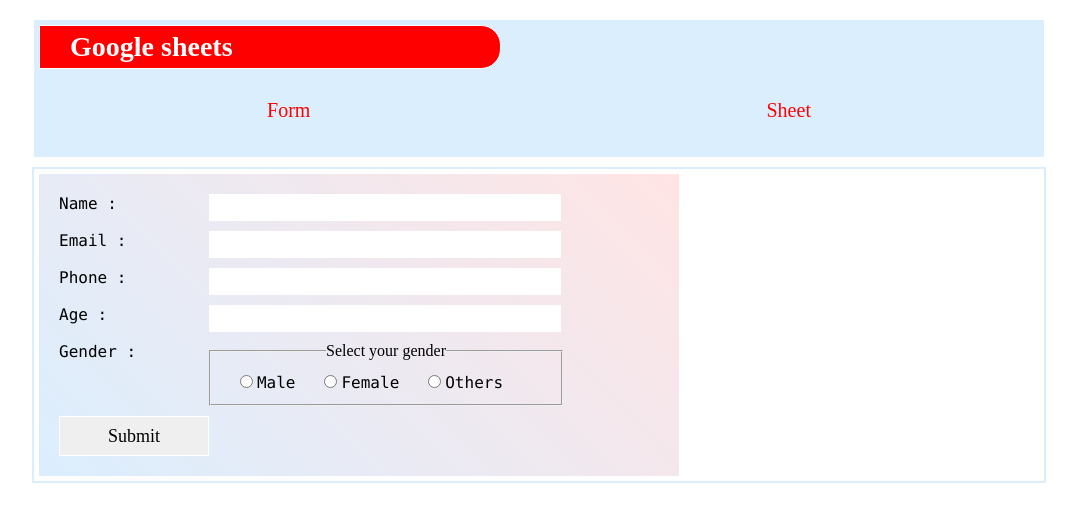
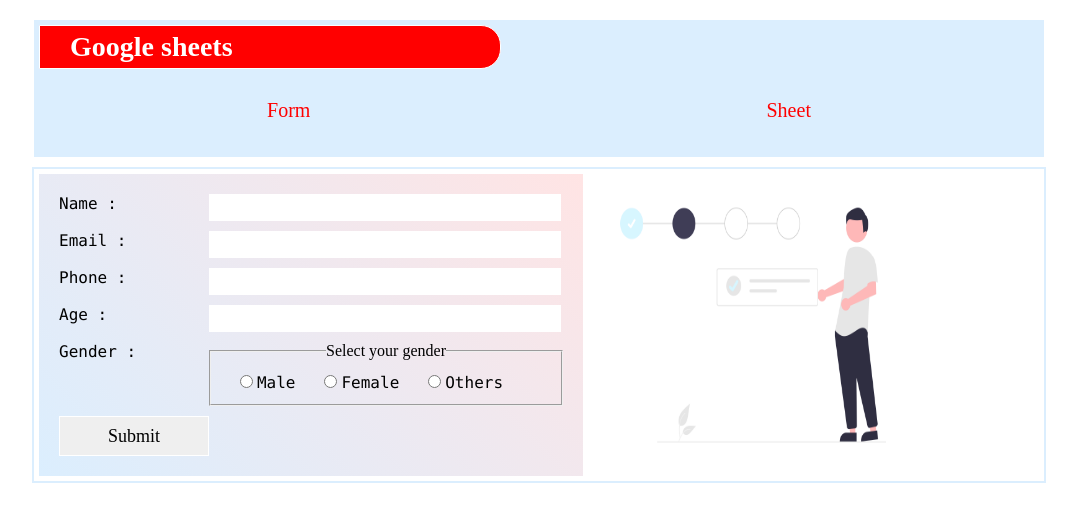
Before and after one commit to Niranjan360/Sheets-clone, a React (Create React App) app: page / in a window 1280 px wide. Shown: the top 522 px of the page, without its empty margins (101-1178 px from the left). Built offline with nearby package versions, Linux system fonts and the light colour scheme; a web font is replaced by a local one.

Commit message:
add more

```diff
--- a/src/Details.js
+++ b/src/Details.js
@@ -25,7 +25,7 @@
     }
 
     return (
-    <div>
+    <div className="detail-content">
 
         {
             studentData &&
--- a/src/Home.js
+++ b/src/Home.js
@@ -1,5 +1,6 @@
 import {useState} from 'react';
 import {useHistory} from 'react-router-dom'
+import fill from './fill.jpg'
 
 const Home = () => {
 
@@ -58,6 +59,8 @@
 
                     <input type="submit" />
             </form>
+
+            <img src={fill}/>
         </div>
     );
 }
--- a/src/index.css
+++ b/src/index.css
@@ -57,6 +57,10 @@
   margin: 10px auto;
   padding: 5px;
   border: solid 2px rgb(219, 238, 254);
+  display: flex;
+}
+.home-content img{
+  width: 340px;
 }
 .home-content form {
   max-width: 600px;
@@ -167,3 +171,10 @@
     width: 100%;
   }
 }
+
+.detail-content
+{
+  background-color: aqua;
+  max-width: 700px;
+  margin: auto;
+}
```
Also changed, not shown: src/fill.jpg (added).
